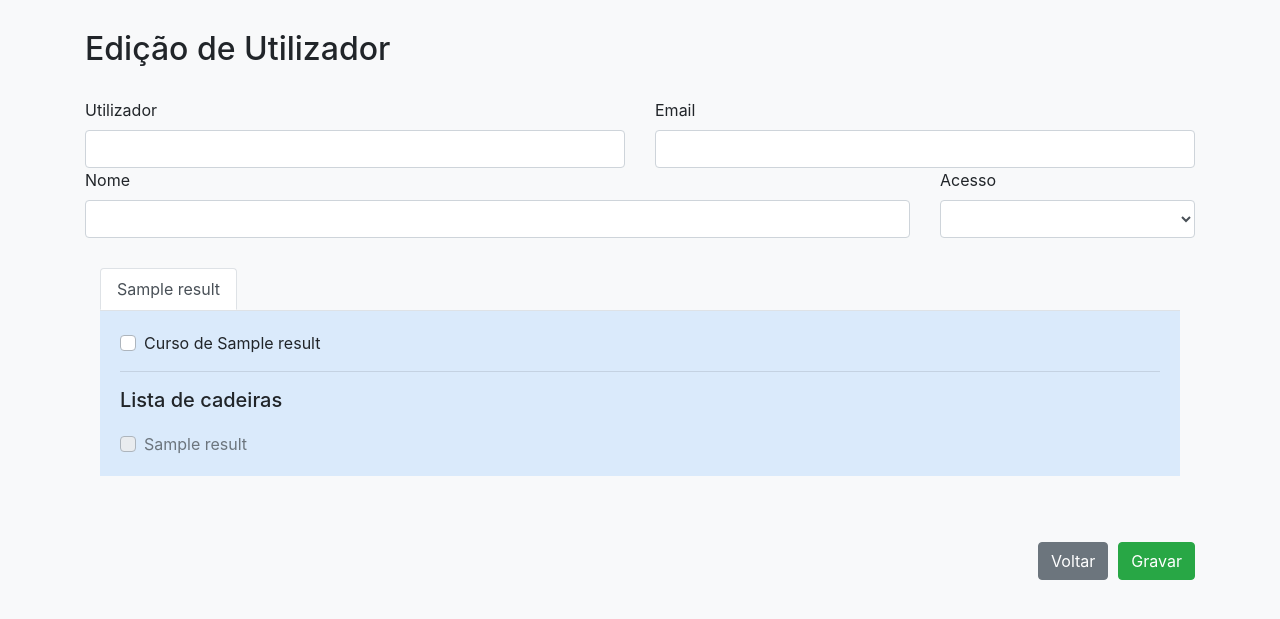
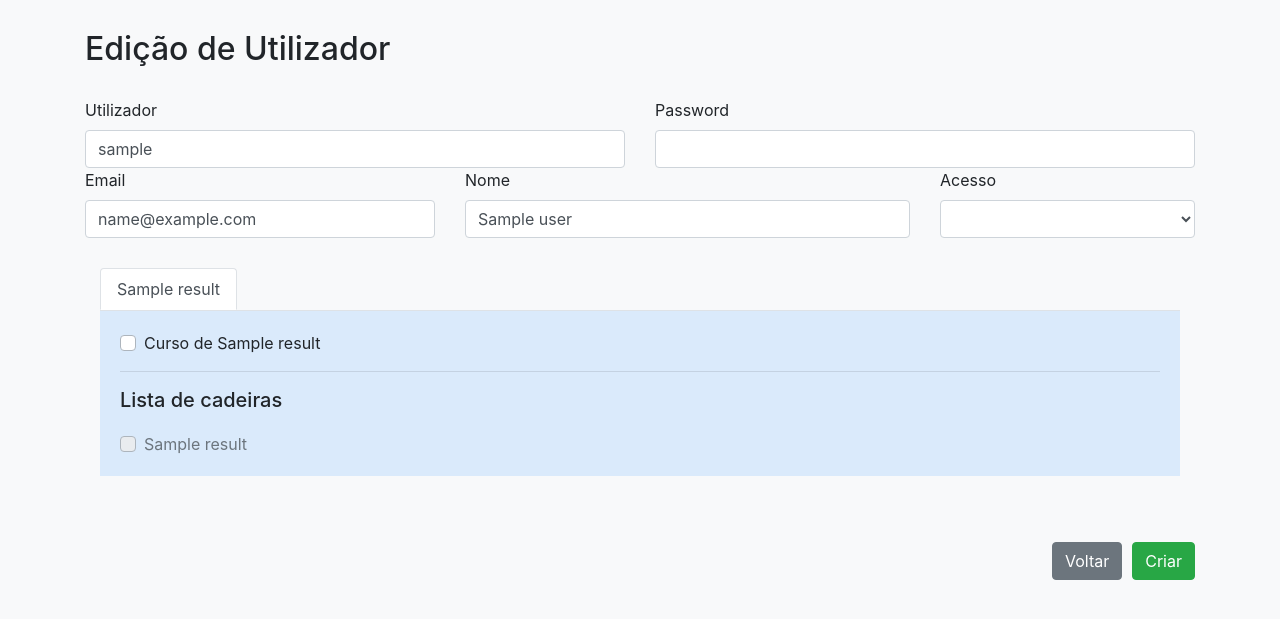
Before and after one commit to marciomdsilva/classroom-finder, a Flask app: template templates/administracao/utilizadores/userCreate.html in a window 1280 px wide. Shown: the part 72-691 px from the top of the page. Run offline with Flask 2, Linux system fonts and the light colour scheme; the template is opened without the code that fills it: most values are stand-ins (such as "Sample title", 1, 10 or a date in 2020); parts of the project's set-up code (start-up, migrations or seed data) failed here and were passed over; some libraries are stand-ins or nearby versions.

Commit message:
Finalização do crud dos utilizadores

```diff
--- a/templates/administracao/utilizadores/userCreate.html
+++ b/templates/administracao/utilizadores/userCreate.html
@@ -10,25 +10,32 @@
             <div class="row">
                 <div class="col-md-6">
                     <label for="utilizador">Utilizador</label>
-                    <input name="utilizador" id="utilizador" class="form-control" aria-labelledby="user">
+                    <input name="utilizador" id="utilizador" class="form-control" aria-labelledby="user"
+                            {% if data["users"]["username"] %} value="{{ data["users"]["username"] }}" {% endif %} required >
                 </div>
                 <div class="col-md-6">
+                    <label for="password">Password</label>
+                    <input type="password" name="password" id="password" class="form-control" aria-labelledby="user" required>
+                </div>
+                 <div class="col-md-4">
                     <label for="email">Email</label>
-                    <input name="email" id="email" class="form-control" aria-labelledby="user">
+                     <input type="email" name="email" id="email" class="form-control" aria-labelledby="user"
+                    {% if data["users"]["email"] %} value="{{ data["users"]["email"] }}" {% endif %} required>
                 </div>
-                <div class="col-md-9">
+                <div class="col-md-5">
                     <label for="nome">Nome</label>
-                    <input name="nome" id="nome" class="form-control" aria-labelledby="user">
+                    <input name="nome" id="nome" class="form-control" aria-labelledby="user"
+                    {% if data["users"]["name"] %} value="{{ data["users"]["name"] }}" {% endif %} required>
                 </div>
+
                 <div class="col-md-3">
                     <label for="acesso">Acesso</label>
-                    <select name="acesso" id="acesso" class="form-control" aria-labelledby="user">
+                    <select name="acesso" id="acesso" class="form-control" aria-labelledby="user" >
                         <option value="0">Aluno</option>
                         <option value="1">Professor</option>
                         <option value="2">Administrativo</option>
                     </select>
                 </div>
-
 
                 <div class="col-md-12" style="padding: 30px;" id="atribCadeiras">
                     <nav>
@@ -44,7 +51,8 @@
                             {% endfor %}
                         </div>
                     </nav>
-                    <div class="tab-content" id="nav-tabContent" style="background-color: #007bff1f;padding: 20px;float: left;width: 100%;">
+                    <div class="tab-content" id="nav-tabContent"
+                         style="background-color: #007bff1f;padding: 20px;float: left;width: 100%;">
                         {% for result in data["cursos"] %}
                             <div class="tab-pane fade  {% if loop.index == 1 %} show active {% endif %}"
                                  id="nav-{{ result["curso_id"] }}"
@@ -52,9 +60,11 @@
                                  aria-labelledby="nav-{{ result["curso_id"] }}-tab">
 
                                 <div class="custom-control custom-checkbox">
-                                    <input type="checkbox" class="custom-control-input" onclick="clickCheck('curso{{ result["curso_id"] }}')"
+                                    <input type="checkbox" class="custom-control-input"
+                                           onclick="clickCheck('curso{{ result["curso_id"] }}')"
                                            value="{{ result["curso_id"] }}" name="curso[]"
-                                           id="curso{{ result["curso_id"] }}" {% if result["curso_id"]  in data["users"]["cursos"] %} checked {% endif %}>
+                                           id="curso{{ result["curso_id"] }}"
+                                            {% if result["curso_id"]  in data["users"]["curso"] %} checked {% endif %}>
                                     <label class="custom-control-label"
                                            for="curso{{ result["curso_id"] }}">Curso de {{ result["name"] }}</label>
                                 </div>
@@ -63,10 +73,14 @@
                                 {% for resultCad in data["cadeiras"] %}
                                     {% if result["curso_id"] == resultCad["curso_id"] %}
                                         <div class="custom-control custom-checkbox col-md-6" style="float:left">
-                                            <input type="checkbox" class="custom-control-input" name="cadeiras[]" alt="curso{{ result["curso_id"] }}"
-                                               id="cadeira{{ resultCad["cadeira_id"] }}" value="{{ resultCad["cadeira_id"] }}"
-                                                    {% if result["curso_id"] not in data["users"]["cursos"] %} disabled {% endif %}
-                                                {% if result["curso_id"]  in data["users"]["cursos"] and  resultCad["cadeira_id"]  in data["users"]["cadeiras"] %} checked {% endif %}>
+                                            <input type="checkbox" class="custom-control-input" name="cadeiras[]"
+                                                   alt="curso{{ result["curso_id"] }}"
+                                                   id="cadeira{{ resultCad["cadeira_id"] }}"
+                                                   value="{{ resultCad["cadeira_id"] }}"
+                                                    {% if result["curso_id"] not in data["users"]["cursos"] %}
+                                                   disabled {% endif %}
+                                                    {% if result["curso_id"]  in data["users"]["cursos"] and  resultCad["cadeira_id"]  in data["users"]["cadeiras"] %}
+                                                   checked {% endif %}>
                                             <label class="custom-control-label"
                                                    for="cadeira{{ resultCad["cadeira_id"] }}">{{ resultCad["name"] }}</label>
 
@@ -82,9 +96,10 @@
 
             </div>
         </div>
+         {% if data["erro"] %} <span class="text-danger">{{ data["erro"] }}</span> {% endif %}
         <button type="submit" class="back btn btn-success" title="Back" data-toggle="tooltip"
                 style="float: right; margin-top: 20px"
-        >Gravar
+        >Criar
         </button>
         <a class="back btn btn-secondary" title="Back" data-toggle="tooltip"
            style="float: right; margin-top: 20px; margin-right: 10px"
@@ -101,7 +116,7 @@
         else
             document.getElementById("atribCadeiras").style.display = "block";
 
-        document.getElementById("acesso").addEventListener("change", function() {
+        document.getElementById("acesso").addEventListener("change", function () {
             if (this.value == 2)
                 document.getElementById("atribCadeiras").style.display = "none";
             else
@@ -111,9 +126,9 @@
         function clickCheck(id) {
             elemt = document.getElementById(id)
             if (elemt.checked == true)
-            Array.from(document.querySelectorAll("input[alt='"+id+"'")).map(i=>i.disabled=false)
+                Array.from(document.querySelectorAll("input[alt='" + id + "'")).map(i => i.disabled = false)
             else
-            Array.from(document.querySelectorAll("input[alt='"+id+"'")).map(i=>i.disabled=true)
+                Array.from(document.querySelectorAll("input[alt='" + id + "'")).map(i => i.disabled = true)
         }
 
     </script>
```
Also changed, not shown: routes/administracao/utilizadores.py (+46 -3 lines). Lines whose indentation alone changed are shown as unchanged.
